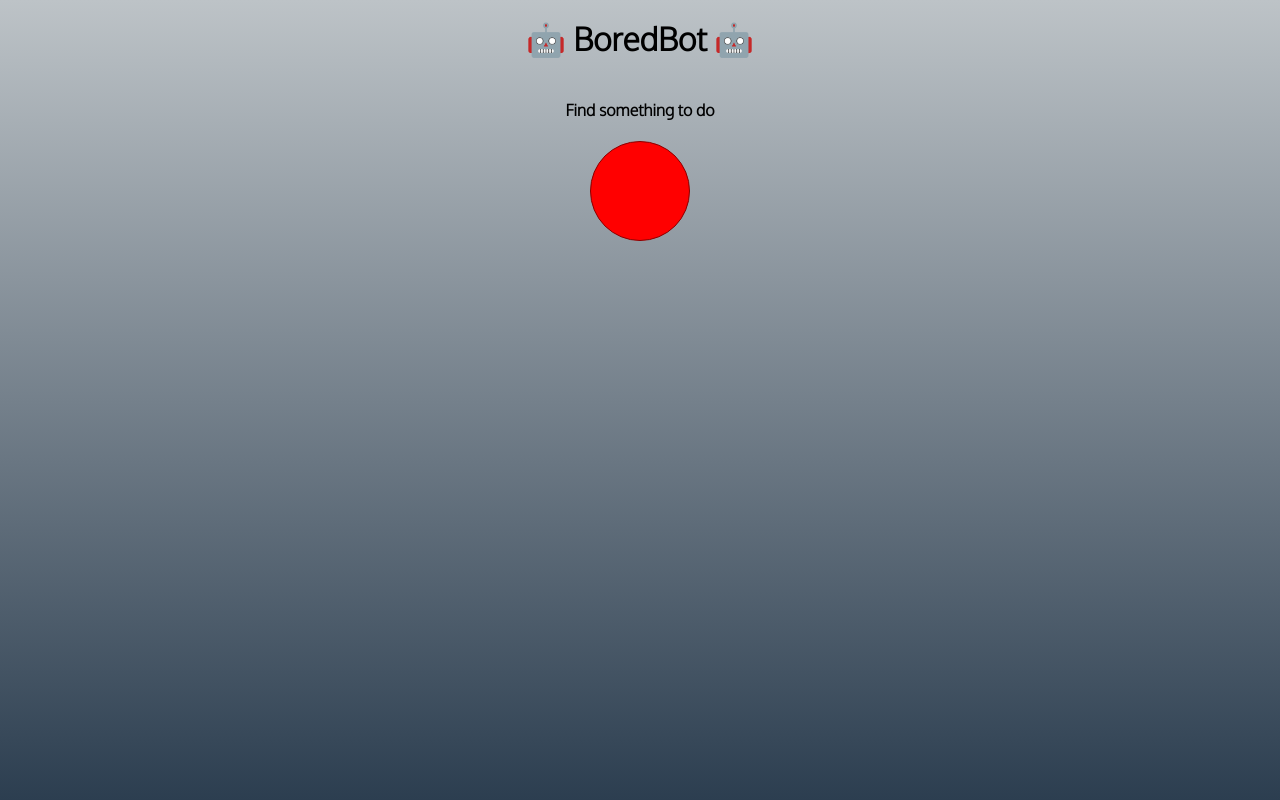
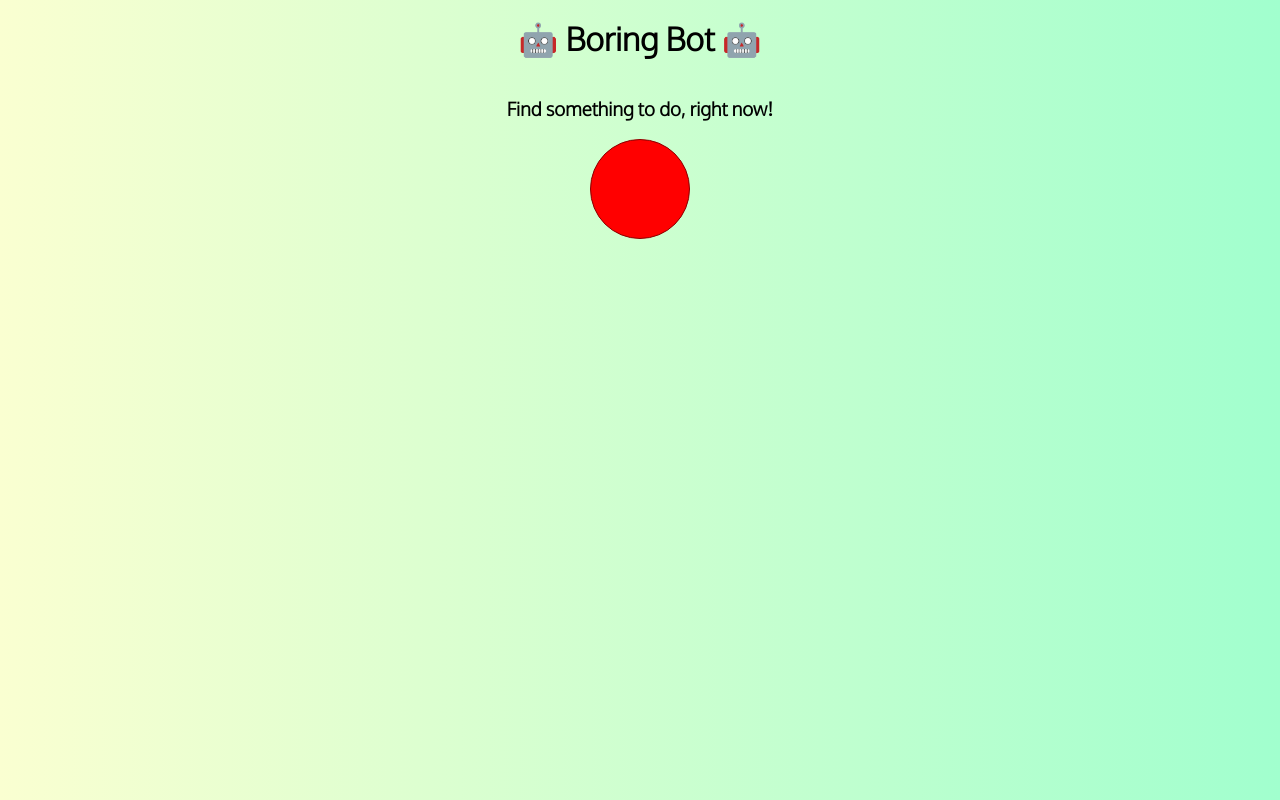
Before and after one commit to 0xSaksham/bored-bot, a website built with Vite: page index.html in a window 1280 px wide. Built offline with nearby package versions, Linux system fonts and the light colour scheme.

Commit message:
Updated some data

```diff
--- a/index.css
+++ b/index.css
@@ -1,8 +1,8 @@
 body {
-    /* uigradients.com */
-    background: #bdc3c7;  /* fallback for old browsers */
-    background: -webkit-linear-gradient(to top, #2c3e50, #bdc3c7);  /* Chrome 10-25, Safari 5.1-6 */
-    background: linear-gradient(to top, #2c3e50, #bdc3c7); /* W3C, IE 10+/ Edge, Firefox 16+, Chrome 26+, Opera 12+, Safari 7+ */
+    background: #A1FFCE;  /* fallback for old browsers */
+    background: -webkit-linear-gradient(to right, #FAFFD1, #A1FFCE);  /* Chrome 10-25, Safari 5.1-6 */
+    background: linear-gradient(to right, #FAFFD1, #A1FFCE); /* W3C, IE 10+/ Edge, Firefox 16+, Chrome 26+, Opera 12+, Safari 7+ */
+
     background-repeat: no-repeat;
     height: 100vh;
     display: flex;
@@ -21,8 +21,7 @@ button {
 }
 
 .fun {
-    /* CSS generated from https://uigradients.com */
-    background: #fc4a1a;  /* fallback for old browsers */
-    background: -webkit-linear-gradient(to left, #f7b733, #fc4a1a);  /* Chrome 10-25, Safari 5.1-6 */
-    background: linear-gradient(to left, #f7b733, #fc4a1a); /* W3C, IE 10+/ Edge, Firefox 16+, Chrome 26+, Opera 12+, Safari 7+ */
+    background-color: #FFFFFF;
+    background-image: linear-gradient(242deg, #FFFFFF 0%, #6284FF 50%, #FF0000 100%);
+
 }
--- a/index.html
+++ b/index.html
@@ -5,8 +5,8 @@
         <link rel="stylesheet" href="index.css">
     </head>
     <body>
-        <h1 id="title">🤖 BoredBot 🤖</h1>
-        <h4 id="activity">Find something to do</h4>
+        <h1 id="title">🤖 Boring Bot 🤖</h1>
+        <h3 id="activity">Find something to do, right now!</h3>
         <button id="get-activity"></button>
         <script src="index.js"></script>
     </body>
--- a/index.js
+++ b/index.js
@@ -6,6 +6,7 @@ document.getElementById("get-activity").addEventListener("click", function() {
     .then(data => {
       document.getElementById("activity").textContent = data.activity
       document.getElementById("title").textContent = "🦾 HappyBot🦿"
+
       document.body.classList.add("fun")
     })
 })
```
